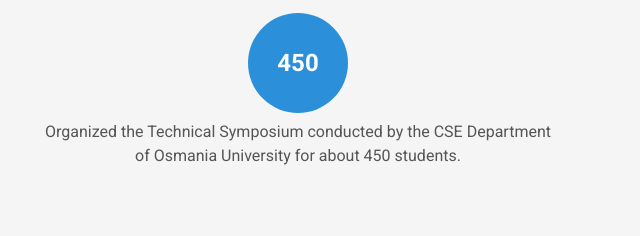
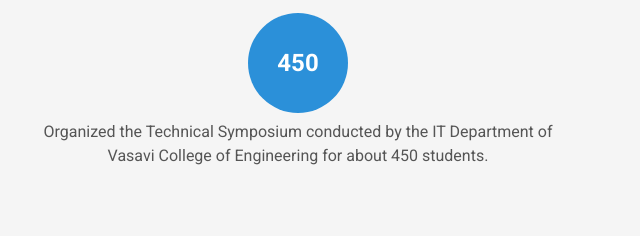
Before and after one commit to manogna27/manogna_portfolio, a plain HTML site: page index.html in a window 1280 px wide. Shown: the part 3612-3848 px from the top of the page, 637-1277 px from the left. Drawn offline with nearby package versions, Linux system fonts and the light colour scheme.

Commit message:
3rd commit

```diff
--- a/index.html
+++ b/index.html
@@ -196,7 +196,7 @@
                     </div>
                     <div data-animate="fadeInUp" class="col-lg-6">
                         <div class="circle-stack"><span class="points-indicator" style="font-size: 24px;">450</a></span></div>
-                        <p class="description">Organized the Technical Symposium conducted by the CSE Department of Osmania University for about 450 students.</p>
+                        <p class="description">Organized the Technical Symposium conducted by the IT Department of Vasavi College of Engineering for about 450 students.</p>
                     </div>
                     <hr data-animate="fadeInUp">
                 </div>
```
